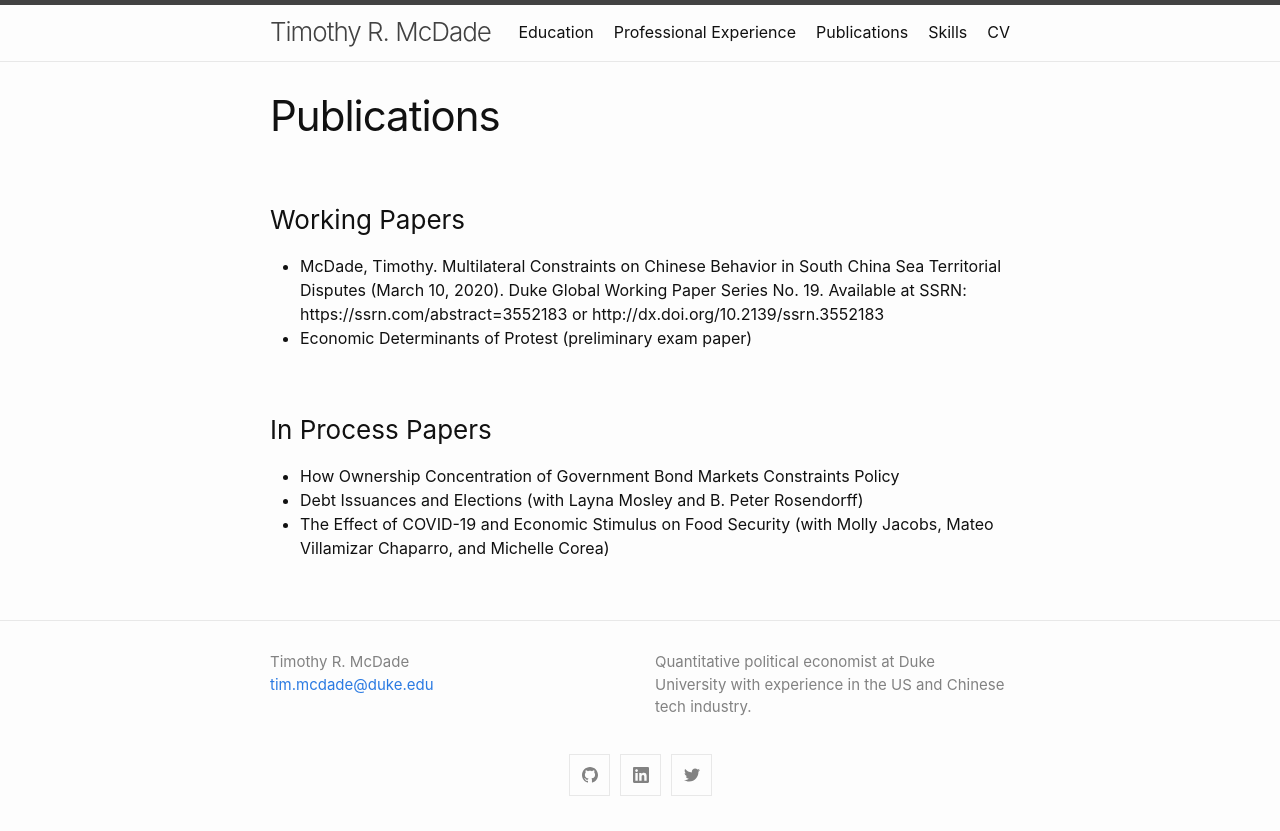
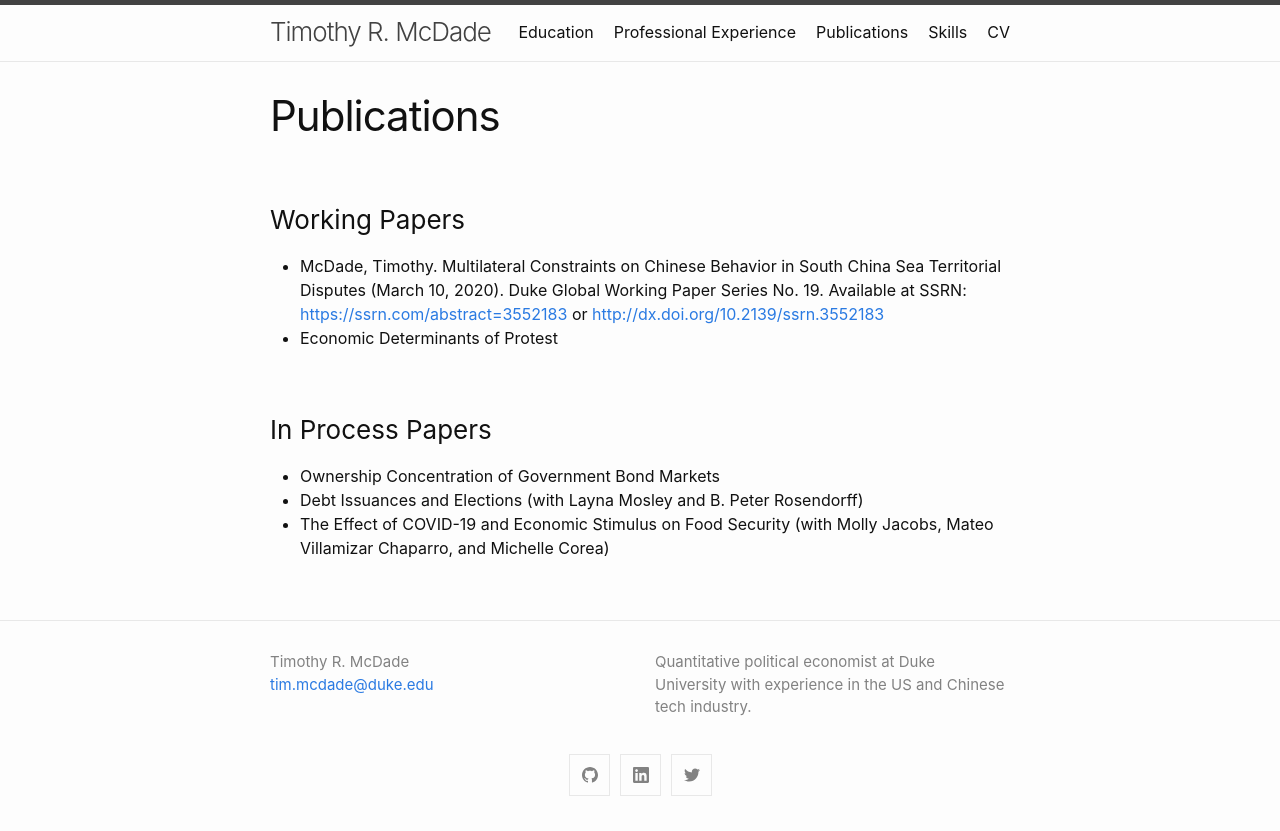
Before and after one commit to trmcdade/trmcdade.github.io, a Jekyll site: the page built from publications.md, in a window 1280 px wide. Shown: the part 100-931 px from the top of the page. Built offline with Jekyll 4.4.1, drawn with Linux system fonts in a browser that asks for light colours; our own code applies the rules of GitHub Pages for plain Markdown files.

Commit message:
update text

```diff
--- a/publications.md
+++ b/publications.md
@@ -4,11 +4,11 @@ title: Publications
 
 ### Working Papers
 
-  - McDade, Timothy. Multilateral Constraints on Chinese Behavior in South China Sea Territorial Disputes (March 10, 2020). Duke Global Working Paper Series No. 19. Available at SSRN: https://ssrn.com/abstract=3552183 or http://dx.doi.org/10.2139/ssrn.3552183
-  - Economic Determinants of Protest (preliminary exam paper)
+  - McDade, Timothy. Multilateral Constraints on Chinese Behavior in South China Sea Territorial Disputes (March 10, 2020). Duke Global Working Paper Series No. 19. Available at SSRN: [https://ssrn.com/abstract=3552183](https://ssrn.com/abstract=3552183) or [http://dx.doi.org/10.2139/ssrn.3552183](http://dx.doi.org/10.2139/ssrn.3552183)
+  - Economic Determinants of Protest
 
 ### In Process Papers
 
-  - How Ownership Concentration of Government Bond Markets Constraints Policy
+  - Ownership Concentration of Government Bond Markets
   - Debt Issuances and Elections (with Layna Mosley and B. Peter Rosendorff)
   - The Effect of COVID-19 and Economic Stimulus on Food Security (with Molly Jacobs, Mateo Villamizar Chaparro, and Michelle Corea)
```
Also changed, not shown: cv.md (+1 -1 lines), education.md (+2 -0 lines), professionalexperience.md (+1 -1 lines), skills.md (+4 -0 lines).
